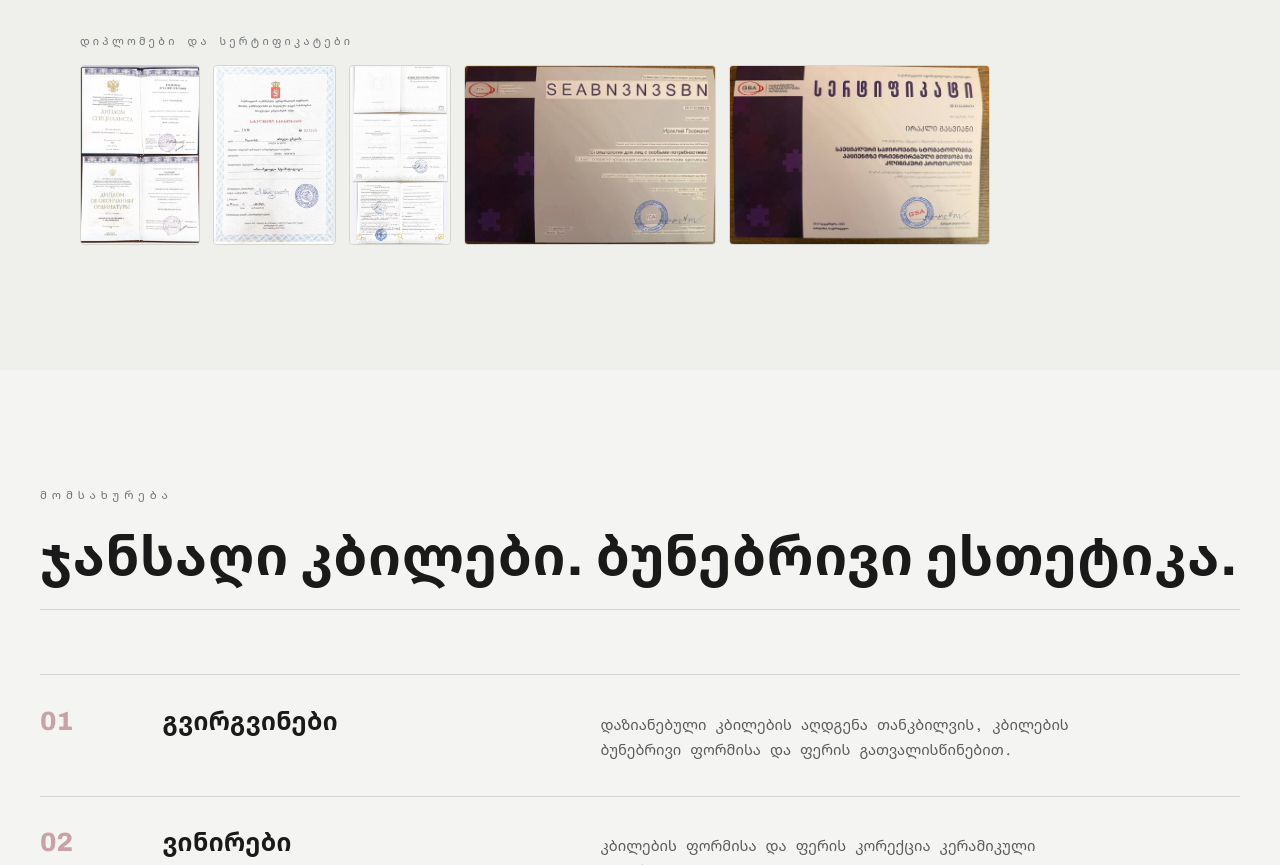
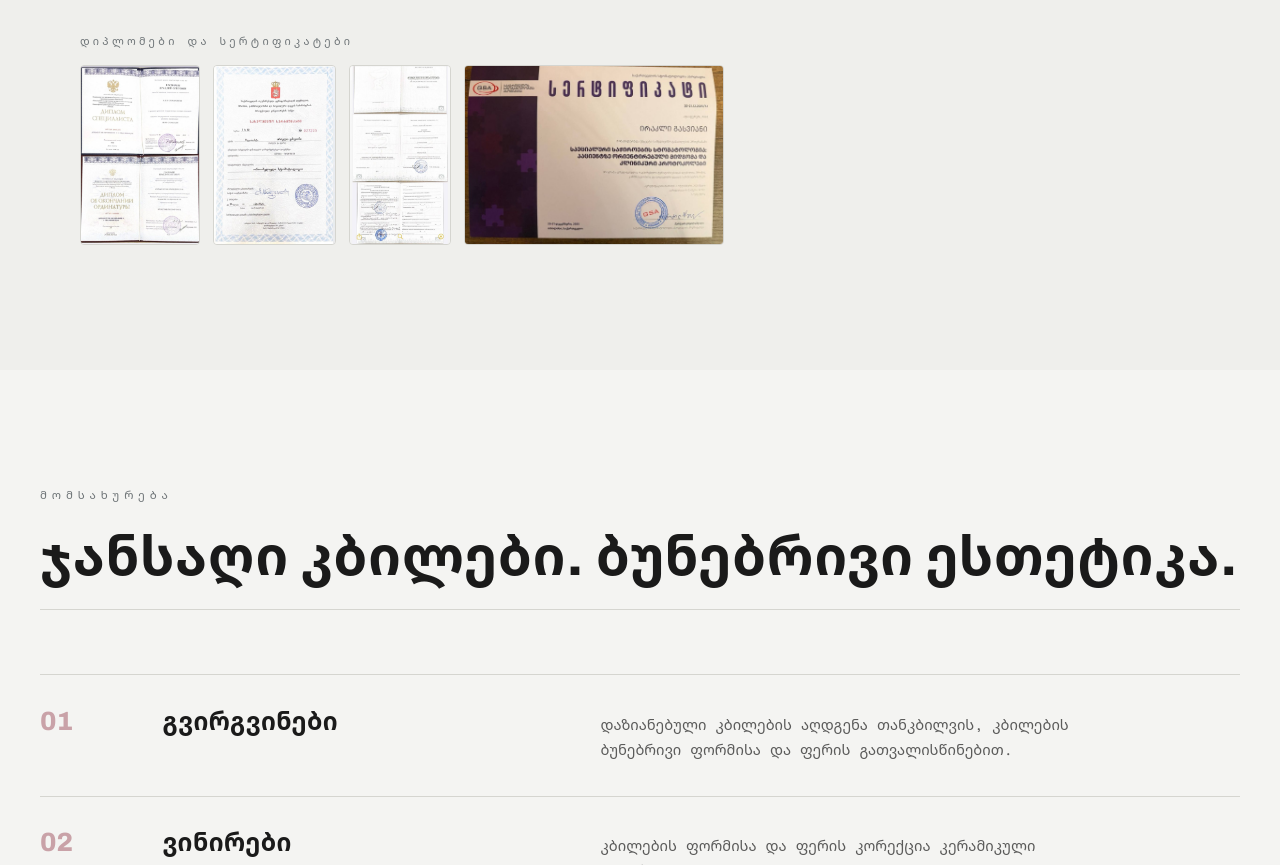
Before and after one commit to barobarosha/dentist, a plain HTML site: page index.html in a window 1280 px wide. Shown: the part 1724-2589 px from the top of the page. Drawn offline with nearby package versions, Linux system fonts and the light colour scheme.

Commit message:
docs: remove duplicate translated certificate

```diff
--- a/index.html
+++ b/index.html
@@ -140,7 +140,6 @@
             <img src="assets/img/doc-1.jpg" alt="Диплом специалиста и ординатуры, МГМСУ им. А. И. Евдокимова" loading="lazy">
             <img src="assets/img/doc-2.jpg" alt="Государственный сертификат Грузии по ортопедической стоматологии" loading="lazy">
             <img src="assets/img/doc-3.jpg" alt="Свидетельства об аккредитации специалиста" loading="lazy">
-            <img src="assets/img/doc-4.jpg" alt="Сертификат ГСА: стоматология для лиц с особыми потребностями (RU)" loading="lazy">
             <img src="assets/img/doc-5.jpg" alt="Сертификат GSA: стоматология для лиц с особыми потребностями (KA)" loading="lazy">
           </div>
         </div>
```
